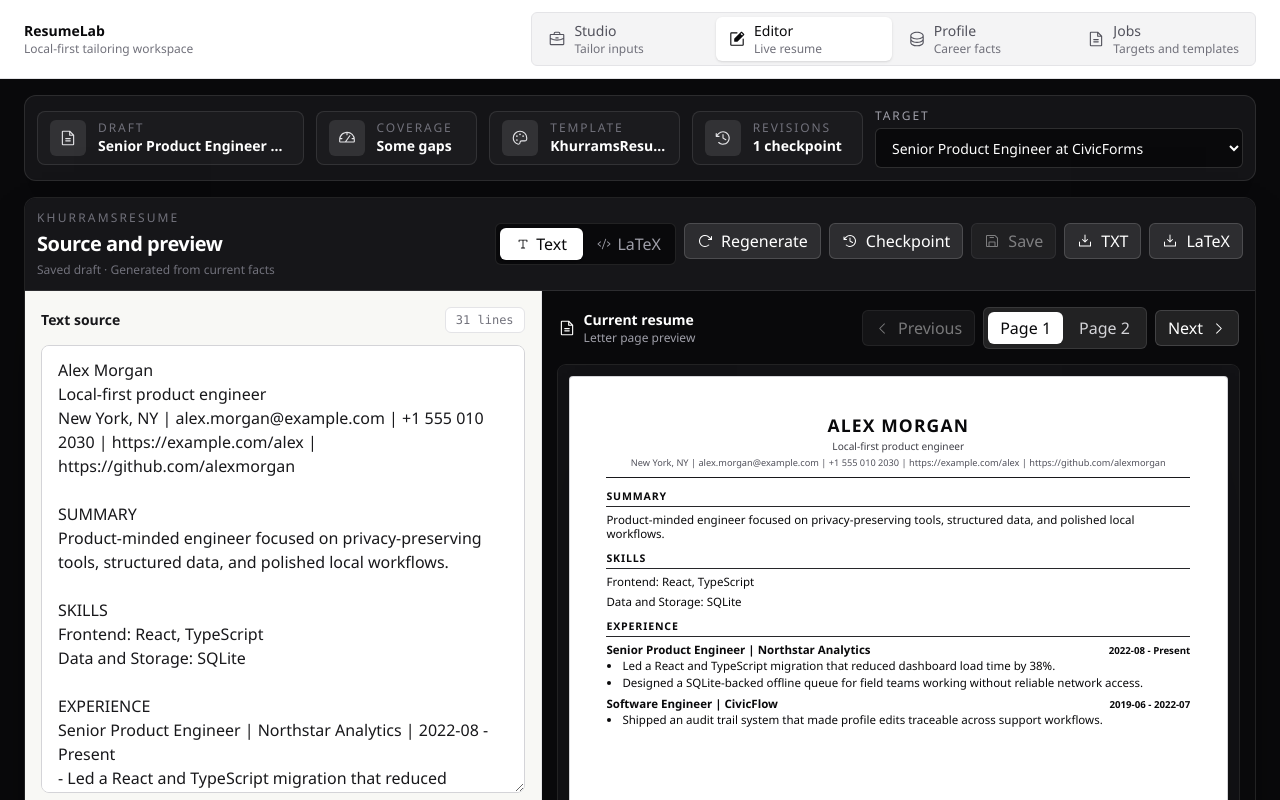
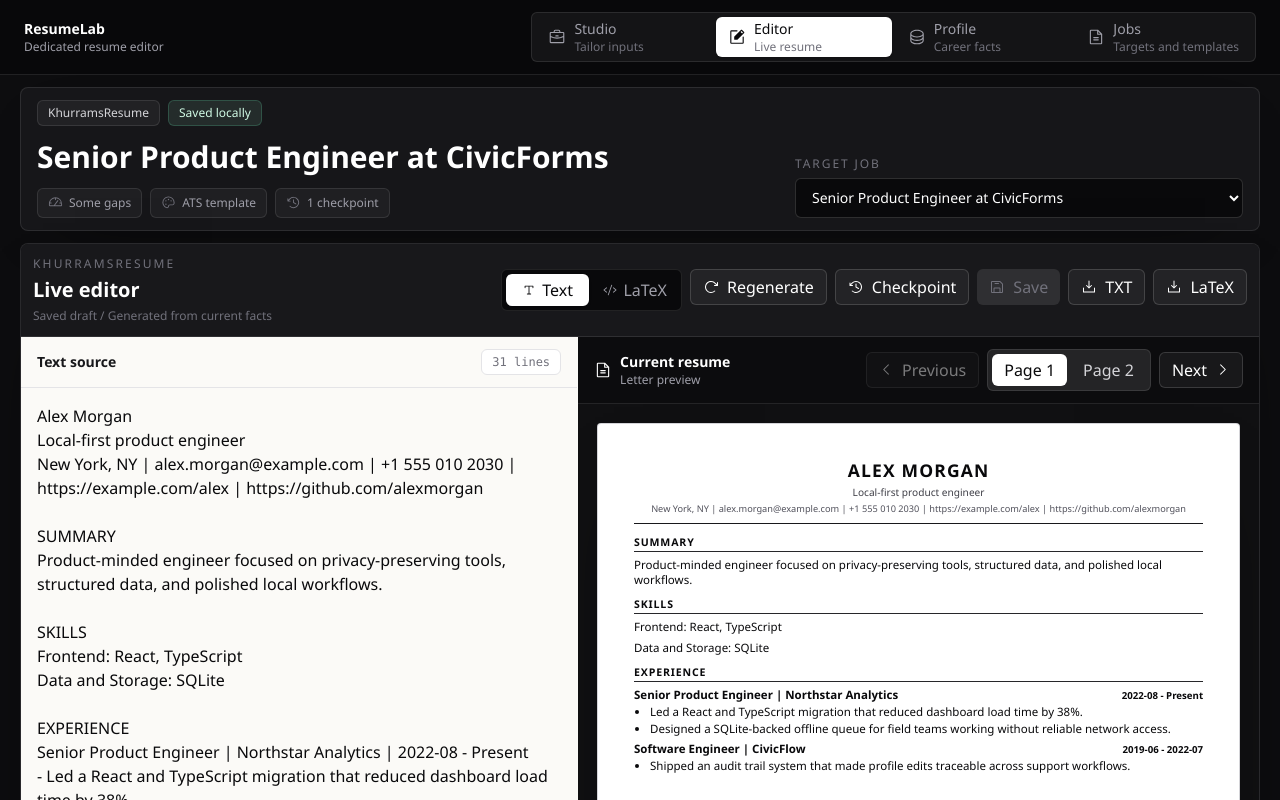
Before and after one commit to Khvrram/resumeLab, a React (Vite) app: page / in a window 1280 px wide. Both pictures are taken after a click on the button "Resume editor". Shown: the top 800 px of the page. Built offline with nearby package versions, Linux system fonts and the light colour scheme.

Commit message:
feat: refine dedicated resume editor UI

```diff
--- a/src/App.tsx
+++ b/src/App.tsx
@@ -96,22 +96,48 @@
     }
   }, [selectedJobId]);
 
+  const isEditorMode = workspaceMode === "editor";
+
   return (
-    <div className="min-h-[100dvh] bg-zinc-100 text-zinc-950">
-      <header className="sticky top-0 z-50 border-b border-zinc-200 bg-white/95 backdrop-blur">
-        <div className="mx-auto flex max-w-[1440px] flex-col gap-3 px-4 py-3 sm:flex-row sm:items-center sm:justify-between sm:px-6">
+    <div
+      className={`min-h-[100dvh] text-zinc-950 ${
+        isEditorMode ? "bg-zinc-950" : "bg-zinc-100"
+      }`}
+    >
+      <header
+        className={`sticky top-0 z-50 border-b backdrop-blur ${
+          isEditorMode
+            ? "border-white/10 bg-zinc-950/95 text-white"
+            : "border-zinc-200 bg-white/95"
+        }`}
+      >
+        <div className="mx-auto flex max-w-[1720px] flex-col gap-3 px-4 py-3 sm:flex-row sm:items-center sm:justify-between sm:px-6">
           <div className="min-w-0">
-            <p className="truncate text-sm font-semibold text-zinc-950">
+            <p
+              className={`truncate text-sm font-semibold ${
+                isEditorMode ? "text-white" : "text-zinc-950"
+              }`}
+            >
               ResumeLab
             </p>
-            <p className="truncate text-xs text-zinc-500">
-              Local-first tailoring workspace
+            <p
+              className={`truncate text-xs ${
+                isEditorMode ? "text-zinc-400" : "text-zinc-500"
+              }`}
+            >
+              {isEditorMode
+                ? "Dedicated resume editor"
+                : "Local-first tailoring workspace"}
             </p>
           </div>
 
           <div
             aria-label="Workspace mode"
-            className="grid grid-cols-2 gap-1 rounded-md border border-zinc-200 bg-zinc-100 p-1 sm:grid-cols-4"
+            className={`grid grid-cols-4 gap-1 rounded-md border p-1 ${
+              isEditorMode
+                ? "border-white/10 bg-white/5"
+                : "border-zinc-200 bg-zinc-100"
+            }`}
             role="tablist"
           >
             {workspaceModeOptions.map((option) => {
@@ -121,10 +147,12 @@
               return (
                 <button
                   aria-selected={isActive}
-                  className={`flex min-h-11 min-w-0 items-center gap-2 rounded-md px-3 text-left transition active:translate-y-px sm:min-w-36 ${
+                  className={`flex min-h-10 min-w-0 items-center justify-center gap-2 rounded-md px-2 text-left transition active:translate-y-px sm:justify-start sm:px-3 md:min-w-36 ${
                     isActive
                       ? "bg-white text-zinc-950 shadow-sm"
-                      : "text-zinc-600 hover:bg-zinc-50 hover:text-zinc-950"
+                      : isEditorMode
+                        ? "text-zinc-400 hover:bg-white/10 hover:text-white"
+                        : "text-zinc-600 hover:bg-zinc-50 hover:text-zinc-950"
                   }`}
                   key={option.id}
                   onClick={() => setWorkspaceMode(option.id)}
@@ -136,10 +164,18 @@
                     weight={isActive ? "fill" : "regular"}
                   />
                   <span className="min-w-0">
-                    <span className="block truncate text-sm font-medium">
+                    <span className="block truncate text-xs font-medium sm:text-sm">
                       {option.label}
                     </span>
-                    <span className="block truncate text-xs text-zinc-500">
+                    <span
+                      className={`hidden truncate text-xs sm:block ${
+                        isActive
+                          ? "text-zinc-500"
+                          : isEditorMode
+                            ? "text-zinc-500"
+                            : "text-zinc-500"
+                      }`}
+                    >
                       {option.description}
                     </span>
                   </span>
--- a/src/components/LiveResumeEditor.tsx
+++ b/src/components/LiveResumeEditor.tsx
@@ -40,6 +40,8 @@
   saveState: "idle" | "saving" | "saved" | "error";
 };
 
+type EditorPane = "source" | "preview";
+
 const modeOptions: Array<{
   id: ResumeDocumentMode;
   label: string;
@@ -58,13 +60,16 @@
 ];
 
 const secondaryButtonClass =
-  "inline-flex h-9 shrink-0 items-center justify-center gap-2 rounded-md border border-white/15 bg-white/10 px-3 text-sm font-medium text-white transition hover:bg-white/15 active:translate-y-px disabled:cursor-not-allowed disabled:opacity-45";
+  "inline-flex h-9 shrink-0 items-center justify-center gap-2 rounded-md border border-white/15 bg-white/5 px-3 text-sm font-medium text-white transition hover:bg-white/10 active:translate-y-px disabled:cursor-not-allowed disabled:opacity-45";
 
 const darkButtonClass =
-  "inline-flex h-9 shrink-0 items-center justify-center gap-2 rounded-md border border-white/15 bg-white/10 px-3 text-sm font-medium text-white transition hover:bg-white/15 active:translate-y-px disabled:cursor-not-allowed disabled:opacity-45";
+  "inline-flex h-9 shrink-0 items-center justify-center gap-2 rounded-md border border-white/15 bg-white/5 px-3 text-sm font-medium text-white transition hover:bg-white/10 active:translate-y-px disabled:cursor-not-allowed disabled:opacity-45";
 
 const lightButtonClass =
   "inline-flex h-9 shrink-0 items-center justify-center gap-2 rounded-md border border-zinc-300 bg-white px-3 text-sm font-medium text-zinc-800 transition hover:border-zinc-400 hover:bg-zinc-50 active:translate-y-px disabled:cursor-not-allowed disabled:text-zinc-400";
+
+const saveButtonClass =
+  "inline-flex h-9 shrink-0 items-center justify-center gap-2 rounded-md bg-white px-3 text-sm font-semibold text-zinc-950 transition hover:bg-zinc-100 active:translate-y-px disabled:cursor-not-allowed disabled:bg-white/10 disabled:text-zinc-500";
 
 export function LiveResumeEditor({
   document,
@@ -81,6 +86,7 @@
   const generatedText = useMemo(() => renderKhurramsResumeText(draft), [draft]);
   const generatedLatex = useMemo(() => renderKhurramsResumeLatex(draft), [draft]);
   const [activePageIndex, setActivePageIndex] = useState(0);
+  const [activePane, setActivePane] = useState<EditorPane>("source");
   const [selectedRevisionId, setSelectedRevisionId] = useState(
     document.revisions[0]?.id ?? "",
   );
@@ -106,8 +112,8 @@
     document.mode === "latex" ? document.latexContent : document.textContent;
   const editorClass =
     document.mode === "latex"
-      ? "min-h-[30rem] w-full resize-y rounded-lg border border-zinc-800 bg-zinc-950 px-4 py-3 font-mono text-xs leading-5 text-zinc-100 outline-none transition placeholder:text-zinc-500 focus:border-zinc-500 focus:ring-2 focus:ring-zinc-200 lg:min-h-[calc(100dvh-22rem)]"
-      : "min-h-[30rem] w-full resize-y rounded-lg border border-zinc-300 bg-white px-4 py-3 font-mono text-sm leading-6 text-zinc-900 outline-none transition placeholder:text-zinc-400 focus:border-zinc-700 focus:ring-2 focus:ring-zinc-200 lg:min-h-[calc(100dvh-22rem)]";
+      ? "min-h-[32rem] w-full resize-none bg-[#111114] px-4 py-4 font-mono text-xs leading-5 text-zinc-100 outline-none placeholder:text-zinc-500 xl:min-h-[calc(100dvh-20.5rem)]"
+      : "min-h-[32rem] w-full resize-none bg-[#fbfaf7] px-4 py-4 font-mono text-sm leading-6 text-zinc-950 outline-none placeholder:text-zinc-400 xl:min-h-[calc(100dvh-20.5rem)]";
   const selectedRevision = document.revisions.find(
     (revision) => revision.id === selectedRevisionId,
   );
@@ -139,22 +145,22 @@
   };
 
   return (
-    <section className="overflow-hidden rounded-xl border border-white/10 bg-zinc-950 shadow-[0_34px_90px_-50px_rgba(0,0,0,0.95)]">
-      <div className="grid gap-4 border-b border-white/10 bg-zinc-900/90 p-3 lg:grid-cols-[1fr_auto] lg:items-center">
+    <section className="overflow-hidden rounded-lg border border-white/10 bg-[#111114] shadow-[0_34px_90px_-55px_rgba(0,0,0,0.95)]">
+      <div className="grid gap-3 border-b border-white/10 bg-[#18181b] px-3 py-3 xl:grid-cols-[1fr_auto] xl:items-center">
         <div>
           <p className="text-xs font-medium uppercase tracking-[0.18em] text-zinc-500">
             KhurramsResume
           </p>
-          <h3 className="mt-1 text-xl font-semibold tracking-tight text-white">
-            Source and preview
+          <h3 className="mt-1 text-xl font-semibold text-white">
+            Live editor
           </h3>
           <p className="mt-1 text-xs text-zinc-500">
-            {isDirty ? "Unsaved draft edits" : "Saved draft"} ·{" "}
+            {isDirty ? "Unsaved draft edits" : "Saved draft"} /{" "}
             {isGeneratedTextCurrent ? "Generated from current facts" : "Manual edits active"}
           </p>
         </div>
 
-        <div className="flex flex-wrap gap-2">
+        <div className="flex flex-wrap gap-2 xl:justify-end">
           <div
             aria-label="Editor mode"
             className="grid grid-cols-2 gap-1 rounded-md border border-white/10 bg-zinc-950 p-1"
@@ -183,6 +189,22 @@
               );
             })}
           </div>
+          <div
+            aria-label="Editor pane"
+            className="grid grid-cols-2 gap-1 rounded-md border border-white/10 bg-zinc-950 p-1 xl:hidden"
+            role="tablist"
+          >
+            <PaneButton
+              isActive={activePane === "source"}
+              label="Source"
+              onClick={() => setActivePane("source")}
+            />
+            <PaneButton
+              isActive={activePane === "preview"}
+              label="Preview"
+              onClick={() => setActivePane("preview")}
+            />
+          </div>
           <button
             className={secondaryButtonClass}
             onClick={onRefreshFromFacts}
@@ -196,7 +218,7 @@
             Checkpoint
           </button>
           <button
-            className={secondaryButtonClass}
+            className={saveButtonClass}
             disabled={!isDirty || saveState === "saving"}
             onClick={onSave}
             type="button"
@@ -223,9 +245,13 @@
         </div>
       </div>
 
-      <div className="grid min-w-0 gap-0 lg:min-h-[calc(100dvh-14.5rem)] xl:grid-cols-[minmax(25rem,0.84fr)_minmax(42rem,1.16fr)]">
-        <div className="grid min-w-0 content-start gap-3 border-b border-zinc-200 bg-[#f8f8f5] p-4 xl:border-b-0 xl:border-r">
-          <div className="flex items-center justify-between gap-3">
+      <div className="grid min-w-0 xl:min-h-[calc(100dvh-15.75rem)] xl:grid-cols-[minmax(25rem,0.9fr)_minmax(42rem,1.1fr)]">
+        <section
+          className={`min-w-0 border-b border-white/10 bg-[#fbfaf7] text-zinc-950 xl:grid xl:grid-rows-[auto_minmax(0,1fr)_auto] xl:border-b-0 xl:border-r xl:border-white/10 ${
+            activePane === "source" ? "grid" : "hidden xl:grid"
+          }`}
+        >
+          <div className="flex items-center justify-between gap-3 border-b border-zinc-200 px-4 py-3">
             <div>
               <p className="text-sm font-semibold text-zinc-900">
                 {document.mode === "latex" ? "LaTeX source" : "Text source"}
@@ -246,7 +272,7 @@
             value={activeSource}
           />
 
-          <div className="grid gap-2 rounded-lg border border-zinc-200 bg-white p-3">
+          <div className="grid gap-3 border-t border-zinc-200 bg-white px-4 py-3 sm:grid-cols-[1fr_auto] sm:items-end">
             <div className="flex items-center justify-between gap-3">
               <div>
                 <p className="text-sm font-semibold text-zinc-900">
@@ -275,20 +301,24 @@
             >
               {document.revisions.map((revision) => (
                 <option key={revision.id} value={revision.id}>
-                  {revision.label} · {formatRevisionDate(revision.createdAt)}
+                  {revision.label} / {formatRevisionDate(revision.createdAt)}
                 </option>
               ))}
             </select>
           </div>
-        </div>
+        </section>
 
-        <div className="min-w-0 bg-zinc-950 p-4 text-white">
-          <div className="mb-4 grid gap-3 lg:grid-cols-[1fr_auto] lg:items-center">
+        <section
+          className={`min-w-0 bg-[#0c0c0e] text-white xl:grid xl:grid-rows-[auto_minmax(0,1fr)] ${
+            activePane === "preview" ? "grid" : "hidden xl:grid"
+          }`}
+        >
+          <div className="grid gap-3 border-b border-white/10 px-4 py-3 lg:grid-cols-[1fr_auto] lg:items-center">
             <div className="flex items-center gap-2">
               <FileText size={18} />
               <div>
                 <p className="text-sm font-semibold">Current resume</p>
-                <p className="text-xs text-zinc-400">Letter page preview</p>
+                <p className="text-xs text-zinc-400">Letter preview</p>
               </div>
             </div>
 
@@ -334,16 +364,42 @@
             </div>
           </div>
 
-          <div className="max-h-[74rem] overflow-auto rounded-lg bg-zinc-900/70 p-3 ring-1 ring-white/10 lg:max-h-[calc(100dvh-19rem)]">
+          <div className="min-h-[34rem] overflow-auto bg-[#101012] p-3 sm:p-5 xl:max-h-[calc(100dvh-20.5rem)]">
             <ResumePage
               document={preview}
               pageNumber={activePageIndex + 1}
               sections={activePageSections}
             />
           </div>
-        </div>
+        </section>
       </div>
     </section>
+  );
+}
+
+function PaneButton({
+  isActive,
+  label,
+  onClick,
+}: {
+  isActive: boolean;
+  label: string;
+  onClick: () => void;
+}) {
+  return (
+    <button
+      aria-selected={isActive}
+      className={`inline-flex h-8 min-w-20 items-center justify-center rounded-md px-2.5 text-xs font-medium transition active:translate-y-px ${
+        isActive
+          ? "bg-white text-zinc-950 shadow-sm"
+          : "text-zinc-400 hover:bg-white/10 hover:text-white"
+      }`}
+      onClick={onClick}
+      role="tab"
+      type="button"
+    >
+      {label}
+    </button>
   );
 }
 
--- a/src/components/ResumeEditorWorkspace.tsx
+++ b/src/components/ResumeEditorWorkspace.tsx
@@ -2,7 +2,6 @@
 import {
   ArrowClockwise,
   ClockCounterClockwise,
-  FileText,
   Gauge,
   Palette,
   WarningCircle,
@@ -288,36 +287,40 @@
   const isStale = activeDocument.sourceProfileUpdatedAt !== profile.updatedAt;
 
   return (
-    <main className="min-h-[calc(100dvh-73px)] bg-zinc-950 text-white">
-      <div className="mx-auto grid max-w-[1720px] gap-4 px-4 py-4 sm:px-6">
-        <section className="grid gap-3 rounded-xl border border-white/10 bg-zinc-900/80 p-3 shadow-[0_24px_60px_-42px_rgba(0,0,0,0.9)] lg:grid-cols-[1fr_auto] lg:items-center">
-          <div className="grid min-w-0 gap-3 sm:grid-cols-2 xl:grid-cols-[1.4fr_0.85fr_1fr_0.9fr]">
-            <EditorSignal
-              icon={FileText}
-              label="Draft"
-              value={activeDocument.title}
-            />
-            <EditorSignal
-              icon={Gauge}
-              label="Coverage"
-              value={formatCoverage(draft.match.score)}
-            />
-            <EditorSignal
-              icon={Palette}
-              label="Template"
-              value="KhurramsResume"
-            />
-            <EditorSignal
+    <main className="min-h-[calc(100dvh-65px)] bg-[#0d0d0f] text-white">
+      <div className="mx-auto grid max-w-[1720px] gap-3 px-3 py-3 sm:px-5">
+        <section className="grid gap-4 rounded-lg border border-white/10 bg-[#161619] px-4 py-3 shadow-[0_22px_70px_-48px_rgba(0,0,0,0.95)] lg:grid-cols-[minmax(0,1fr)_minmax(20rem,28rem)] lg:items-end">
+          <div className="min-w-0">
+            <div className="flex flex-wrap items-center gap-2">
+              <span className="rounded-md border border-white/10 bg-white/5 px-2.5 py-1 text-xs font-medium text-zinc-300">
+                KhurramsResume
+              </span>
+              <span
+                className={`rounded-md border px-2.5 py-1 text-xs font-medium ${
+                  isDocumentDirty
+                    ? "border-amber-300/25 bg-amber-200/10 text-amber-100"
+                    : "border-emerald-300/20 bg-emerald-200/10 text-emerald-100"
+                }`}
+              >
+                {isDocumentDirty ? "Unsaved edits" : "Saved locally"}
+              </span>
+            </div>
+            <h1 className="mt-3 max-w-5xl text-2xl font-semibold leading-tight text-white sm:text-3xl">
+              {activeDocument.title}
+            </h1>
+            <div className="mt-3 flex flex-wrap gap-2 text-xs text-zinc-400">
+              <EditorFact icon={Gauge} value={formatCoverage(draft.match.score)} />
+              <EditorFact icon={Palette} value="ATS template" />
+              <EditorFact
                 icon={ClockCounterClockwise}
-              label="Revisions"
                 value={formatRevisionCount(activeDocument.revisions.length)}
               />
             </div>
+          </div>
 
-          <div className="grid gap-2 sm:min-w-[23rem]">
-            <label className="grid gap-1 text-sm">
-              <span className="text-xs font-medium uppercase tracking-[0.16em] text-zinc-400">
-                Target
+          <label className="grid gap-1.5 text-sm">
+            <span className="text-xs font-medium uppercase tracking-[0.16em] text-zinc-500">
+              Target job
             </span>
             <select
               className={toolbarSelectClass}
@@ -331,7 +334,6 @@
               ))}
             </select>
           </label>
-          </div>
         </section>
 
         {isStale ? (
@@ -380,27 +382,18 @@
   );
 }
 
-function EditorSignal({
+function EditorFact({
   icon: IconComponent,
-  label,
   value,
 }: {
   icon: Icon;
-  label: string;
   value: string;
 }) {
   return (
-    <div className="flex min-w-0 items-center gap-3 rounded-lg border border-white/10 bg-white/[0.03] px-3 py-2">
-      <div className="flex size-9 shrink-0 items-center justify-center rounded-md bg-white/10 text-zinc-200">
-        <IconComponent size={18} />
-      </div>
-      <div className="min-w-0">
-        <p className="text-xs font-medium uppercase tracking-[0.16em] text-zinc-500">
-          {label}
-        </p>
-        <p className="truncate text-sm font-semibold text-white">{value}</p>
-      </div>
-    </div>
+    <span className="inline-flex min-w-0 items-center gap-1.5 rounded-md border border-white/10 bg-white/[0.04] px-2.5 py-1.5">
+      <IconComponent className="shrink-0 text-zinc-500" size={15} />
+      <span className="truncate">{value}</span>
+    </span>
   );
 }
 
@@ -435,10 +428,10 @@
 
 function EditorLoadingState() {
   return (
-    <main className="min-h-[calc(100dvh-73px)] bg-zinc-950 p-4 sm:p-6">
+    <main className="min-h-[calc(100dvh-65px)] bg-[#0d0d0f] p-4 sm:p-6">
       <div className="mx-auto grid max-w-[1720px] gap-4">
-        <div className="h-20 animate-pulse rounded-xl bg-white/10" />
-        <div className="h-[calc(100dvh-12rem)] min-h-[42rem] animate-pulse rounded-xl bg-white/10" />
+        <div className="h-24 animate-pulse rounded-lg bg-white/10" />
+        <div className="h-[calc(100dvh-12rem)] min-h-[42rem] animate-pulse rounded-lg bg-white/10" />
       </div>
     </main>
   );
```
Lines whose indentation alone changed are shown as unchanged.
